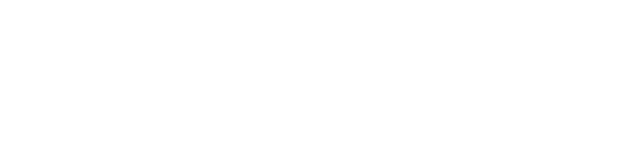
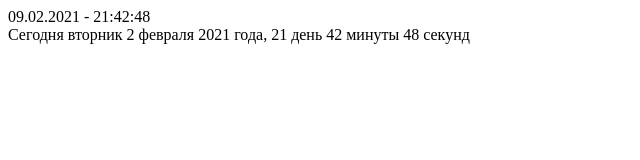
Before and after one commit to ValentinVenzhega/glo_js_complicated, a plain HTML site: page index.html in a window 1280 px wide. Shown: the whole page, without its empty margins (0-640 px from the left). Drawn offline with Linux system fonts and the light colour scheme.

Commit message:
задание 9 доп выполнено

```diff
--- a/index.html
+++ b/index.html
@@ -6,7 +6,8 @@
    <title>Document</title>
 </head>
 <body>
-
+<div class="date-one"><span>a)</span></div>
+<div><span class="date-two">б)</span></div>
 
    <script src="script.js"></script>
 </body>
--- a/script.js
+++ b/script.js
@@ -1,16 +1,24 @@
 'use strict';
+const dateOne = document.querySelector('.date-one'),
+	dateTwo = document.querySelector('.date-two');
 
 
-function foo(name) {
-   if (typeof(name) === 'string' && name.trim().length < 30) {
-      console.log(name.trim());
-   } else if(typeof(name) === 'string' && name.trim().length > 30) {
-      console.log(name.trim().slice(0 , 30) + '...' );
-   } else {
-      console.log('не строка');
-   }
+function addZero(num) {
+	if (num >= 0 && num <= 9) {
+		return '0' + num;
+	} else {
+		return num;
+	}
+}
+function declOfNum(number, words) {
+	return words[(number % 100 > 4 && number % 100 < 20) ? 2 : [2, 0, 1, 1, 1, 2][(number % 10 < 5) ? number % 10 : 5]];
 }
 
-foo('  ss  ');
-foo('                                                        12345678901234567890123456789012                                       ');
-foo(5);
+setInterval(function(){
+	let date = new Date(),
+		days = ["воскресенье", "понедельник","вторник","среда","четверг","пятница","суббота"],
+		month = ["января", "февраля","марта","апреля","мая","июня","июля", "августа", "сентября", "октября", "ноября", "декабря"];
+
+	dateOne.innerHTML = `${addZero(date.getDate())}.${addZero(date.getMonth() + 1)}.${addZero(date.getFullYear())} - ${addZero(date.getHours())}:${addZero(date.getMinutes())}:${addZero(date.getSeconds())}`;
+	dateTwo.innerHTML = `Сегодня ${days[date.getDay()]} ${date.getDay()} ${month[date.getMonth()]} ${date.getFullYear()} года, ${date.getHours()} ${declOfNum(date.getHours(), [ 'день', 'дня', 'дней' ])}  ${date.getMinutes()} ${declOfNum(date.getMinutes(), [ 'минута', 'минуты', 'минут' ])} ${date.getSeconds()} ${declOfNum(date.getSeconds(), [ 'секунда', 'секунды', 'секунд' ])}`;
+}, 1000);
```
